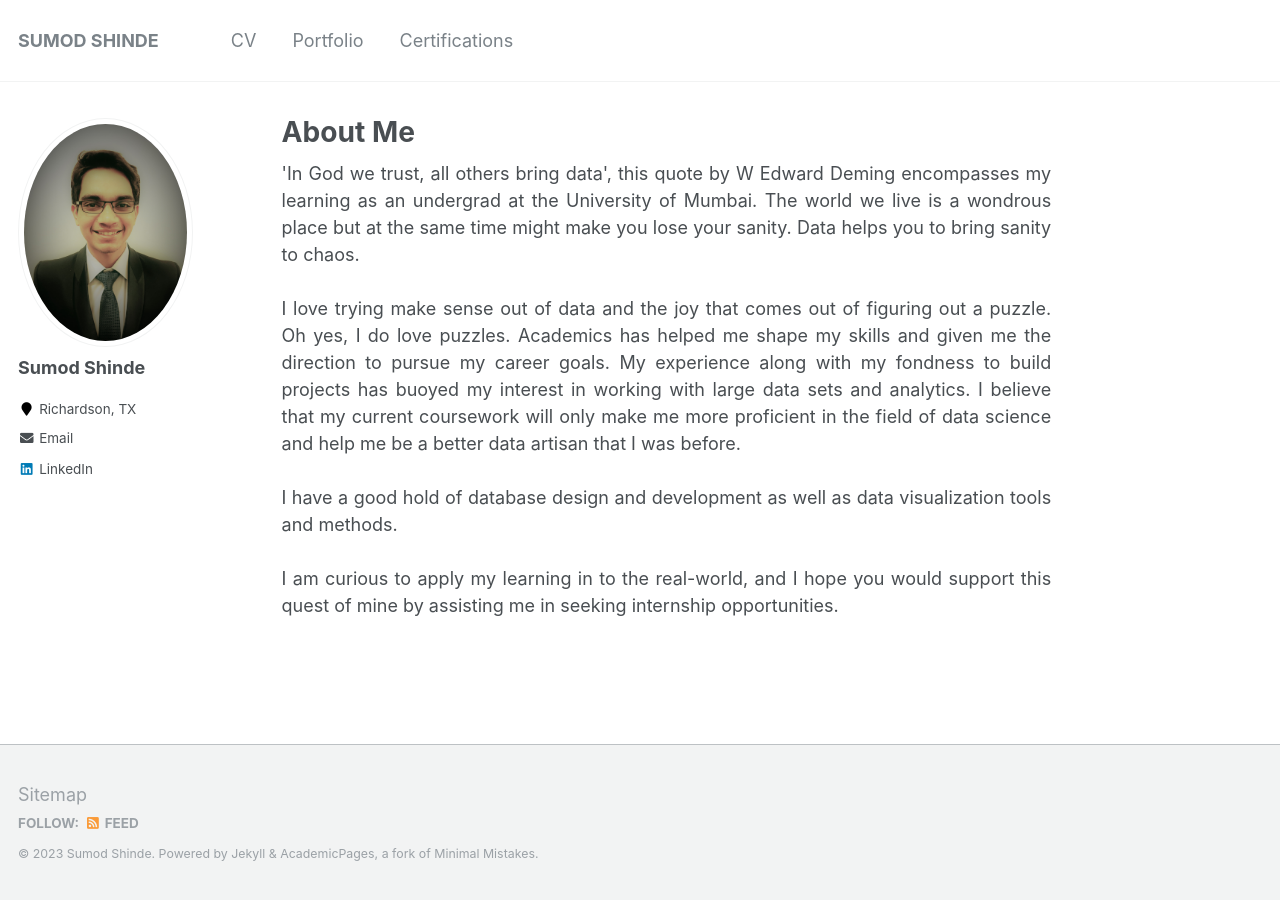
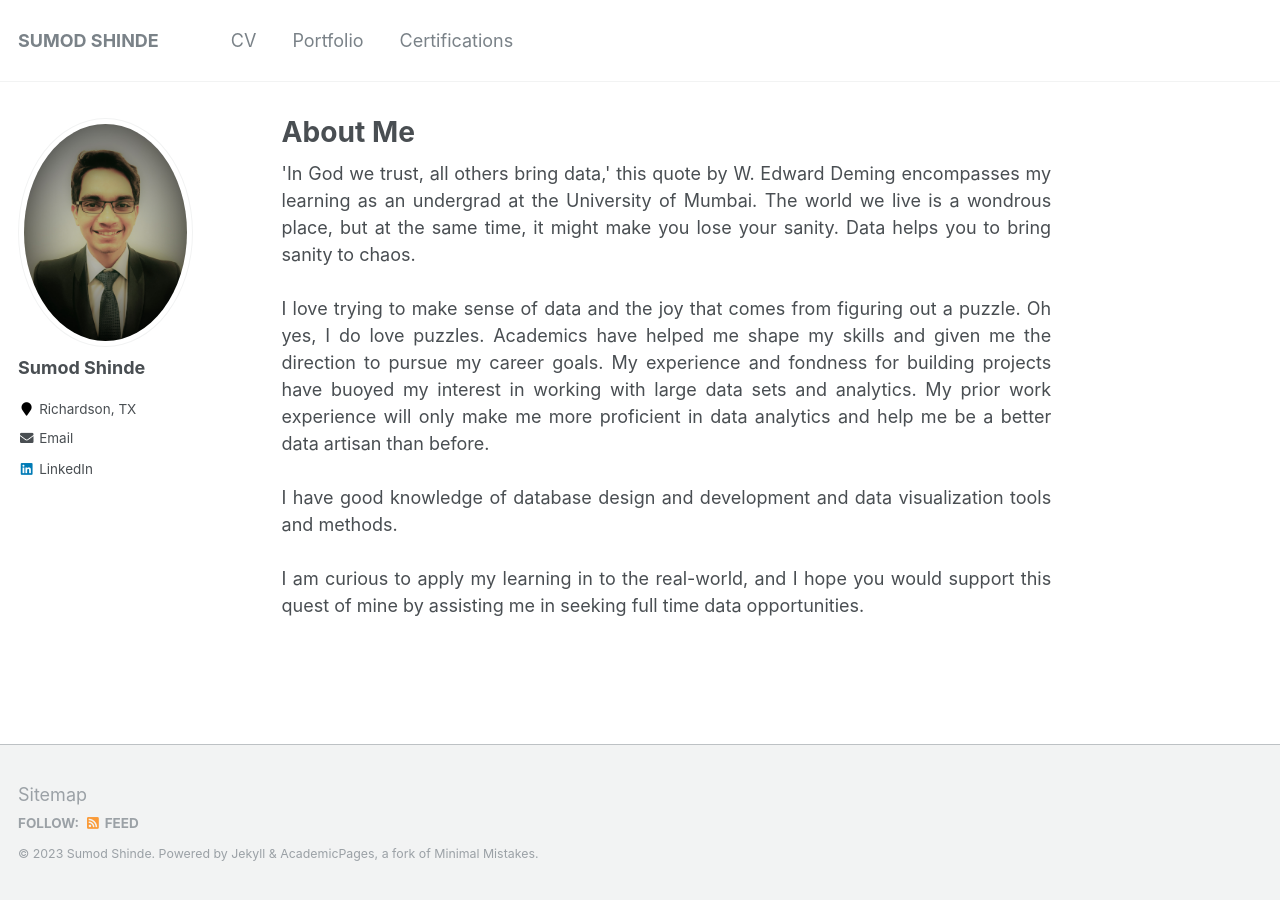
Before and after one commit to sumodshinde/sumodshinde.github.io, a Jekyll site: the page built from _pages/about.md, in a window 1280 px wide. Built offline with Jekyll 4.4.1, drawn with Linux system fonts in a browser that asks for light colours.

Commit message:
Update about.md
Changed about me section

```diff
--- a/_pages/about.md
+++ b/_pages/about.md
@@ -9,11 +9,11 @@ redirect_from:
 ---
 
 <div style="text-align: justify">
-'In God we trust, all others bring data', this quote by W Edward Deming encompasses my learning as an undergrad at the University of Mumbai. The world we live is a wondrous place but at the same time might make you lose your sanity. Data helps you to bring sanity to chaos.
+'In God we trust, all others bring data,' this quote by W. Edward Deming encompasses my learning as an undergrad at the University of Mumbai. The world we live is a wondrous place, but at the same time, it might make you lose your sanity. Data helps you to bring sanity to chaos.
 <br/><br/>
-I love trying make sense out of data and the joy that comes out of figuring out a puzzle. Oh yes, I do love puzzles. Academics has helped me shape my skills and given me the direction to pursue my career goals. My experience along with my fondness to build projects has buoyed my interest in working with large data sets and analytics. I believe that my current coursework will only make me more proficient in the field of data science and help me be a better data artisan that I was before.
+I love trying to make sense of data and the joy that comes from figuring out a puzzle. Oh yes, I do love puzzles. Academics have helped me shape my skills and given me the direction to pursue my career goals. My experience and fondness for building projects have buoyed my interest in working with large data sets and analytics. My prior work experience will only make me more proficient in data analytics and help me be a better data artisan than before.
 <br/><br/>
-I have a good hold of database design and development as well as data visualization tools and methods.
+I have good knowledge of database design and development and data visualization tools and methods.
 <br/><br/>
-I am curious to apply my learning in to the real-world, and I hope you would support this quest of mine by assisting me in seeking internship opportunities.
+I am curious to apply my learning in to the real-world, and I hope you would support this quest of mine by assisting me in seeking full time data opportunities.
 </div>
```
